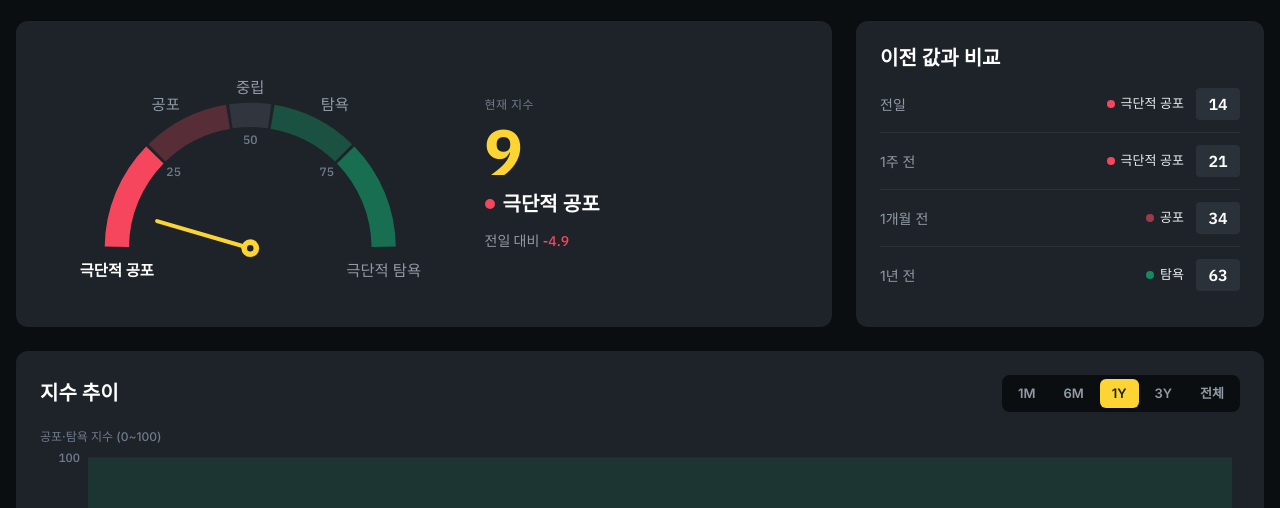
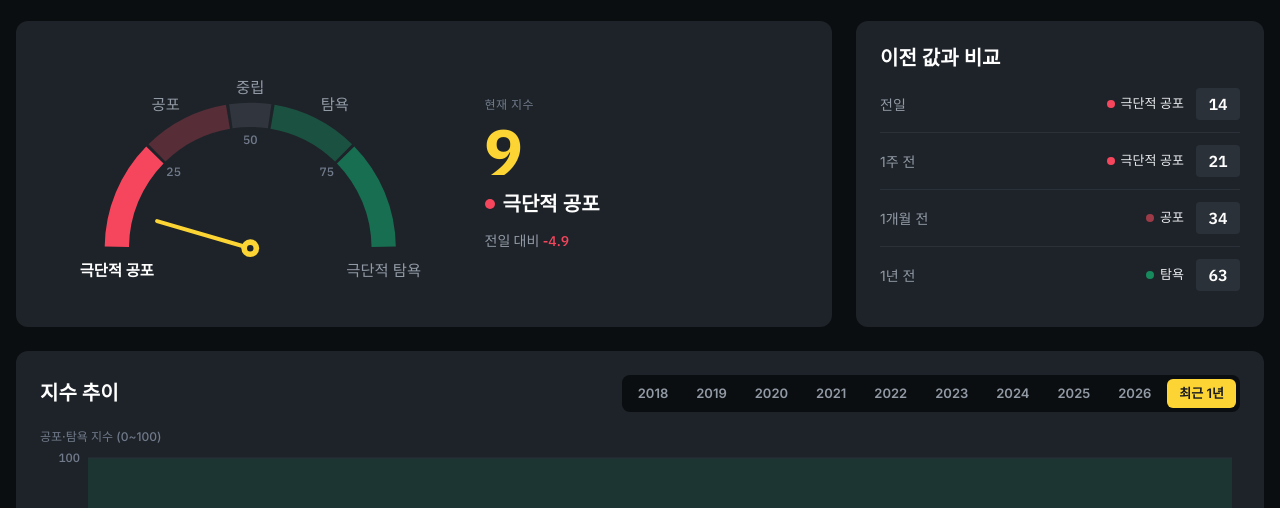
Before and after one commit to t01071512810-wq/korea-feargreed, a plain HTML site: page docs/index.html in a window 1280 px wide. Shown: the part 230-738 px from the top of the page. Drawn offline with Linux system fonts and the light colour scheme.

Commit message:
지수 추이 차트: 기간 버튼을 연도별 + 최근 1년으로 변경
데이터에 있는 연도(2018~)를 버튼으로 만들고 마지막 칸에 '최근 1년'을 둔다.
기본값은 최근 1년. 차트 폭이 0일 때는 그리지 않는다.

Co-Authored-By: Claude Opus 5.5 <noreply@anthropic.com>

```diff
--- a/docs/index.html
+++ b/docs/index.html
@@ -98,7 +98,7 @@ section { margin-top: 24px; }
 
 .chart-head { display: flex; flex-wrap: wrap; align-items: center; justify-content: space-between; gap: 12px; margin-bottom: 16px; }
 .chart-head h2 { margin: 0; }
-.ranges { display: flex; gap: 4px; background: var(--canvas); padding: 4px; border-radius: 8px; }
+.ranges { display: flex; flex-wrap: wrap; gap: 4px; background: var(--canvas); padding: 4px; border-radius: 8px; }
 .ranges button {
   font: 600 13px/1 var(--sans); padding: 8px 12px; border-radius: 6px; cursor: pointer;
   border: 0; background: transparent; color: var(--muted-strong);
@@ -208,13 +208,7 @@ footer .in { max-width: 1280px; margin: 0 auto; padding: 24px 16px 40px; font-si
   <section class="card">
     <div class="chart-head">
       <h2>지수 추이</h2>
-      <div class="ranges" role="group" aria-label="기간">
-        <button data-days="30">1M</button>
-        <button data-days="182">6M</button>
-        <button data-days="365" aria-pressed="true">1Y</button>
-        <button data-days="1095">3Y</button>
-        <button data-days="0">전체</button>
-      </div>
+      <div class="ranges" id="ranges" role="group" aria-label="기간"></div>
     </div>
     <div class="chart" id="hist">
       <div class="chart-title">공포·탐욕 지수 (0~100)</div>
@@ -280,7 +274,7 @@ const el = (tag, attrs = {}, parent) => {
 const fmt = (v, d = 0) => v.toLocaleString("ko-KR", { minimumFractionDigits: d, maximumFractionDigits: d });
 const signed = (v, d = 0) => (v > 0 ? "+" : "") + fmt(v, d);
 const chip = b => `<span class="chip"><span class="dot" style="background:var(${b.v})"></span>${b.name}</span>`;
-let DATA, RANGE = 365;
+let DATA, PERIOD = "recent";  // 지수 추이 차트의 기간: 연도(숫자 문자열) 또는 "recent"(최근 1년)
 
 function gauge(score) {
   const svg = document.getElementById("gauge");
@@ -334,7 +328,7 @@ function compare(d) {
   ).join("");
 }
 
-function lineChart(svg, xs, ys, { min, max, bands = false, ticks, color, dateLen }) {
+function lineChart(svg, xs, ys, { min, max, bands = false, ticks, color }) {
   svg.innerHTML = "";
   const W = svg.clientWidth, H = +svg.getAttribute("height");
   const m = { l: 48, r: 8, t: 8, b: 24 };
@@ -357,7 +351,7 @@ function lineChart(svg, xs, ys, { min, max, bands = false, ticks, color, dateLen
   for (let k = 0; k <= nx; k++) {
     const i = Math.round((k / nx) * (xs.length - 1));
     el("text", { ...label, x: x(i), y: H - 4, "text-anchor": k === 0 ? "start" : k === nx ? "end" : "middle" }, svg)
-      .textContent = xs[i].slice(0, dateLen ?? (RANGE && RANGE <= 182 ? 10 : 7));
+      .textContent = xs[i].slice(0, 7);
   }
   const d = ys.map((v, i) => `${i ? "L" : "M"}${x(i).toFixed(1)},${y(v).toFixed(1)}`).join("");
   el("path", { d, fill: "none", stroke: color, "stroke-width": 2, "stroke-linejoin": "round" }, svg);
@@ -383,14 +377,19 @@ function niceTicks(lo, hi, n = 4) {
 }
 
 function history() {
+  if (!document.getElementById("hist-score").clientWidth) return;  // 폭이 정해지기 전이면 resize 때 그린다
   const h = DATA.history;
-  let start = 0;
-  if (RANGE) {
+  let start, end;
+  if (PERIOD === "recent") {
     const cut = new Date(h.dates.at(-1));
-    cut.setDate(cut.getDate() - RANGE);
+    cut.setFullYear(cut.getFullYear() - 1);
     start = h.dates.findIndex(d => new Date(d) >= cut);
+    end = h.dates.length;
+  } else {
+    start = h.dates.findIndex(d => d.startsWith(PERIOD));
+    end = h.dates.findLastIndex(d => d.startsWith(PERIOD)) + 1;
   }
-  const xs = h.dates.slice(start), s = h.score.slice(start), k = h.kospi.slice(start);
+  const xs = h.dates.slice(start, end), s = h.score.slice(start, end), k = h.kospi.slice(start, end);
   const kmin = Math.min(...k), kmax = Math.max(...k), pad = (kmax - kmin) * 0.08;
   const a = lineChart(document.getElementById("hist-score"), xs, s,
     { min: 0, max: 100, bands: true, ticks: [0, 25, 50, 75, 100], color: css("--primary") });
@@ -477,7 +476,7 @@ function drawZoom() {
   const xs = DATA.history.dates.slice(-ys.length);
   const box = document.getElementById("zoom-chart");
   const c = lineChart(document.getElementById("zoom-svg"), xs, ys,
-    { min: 0, max: 100, bands: true, ticks: [0, 25, 50, 75, 100], color: css("--primary"), dateLen: 7 });
+    { min: 0, max: 100, bands: true, ticks: [0, 25, 50, 75, 100], color: css("--primary") });
   let cur = ys.length - 1;
   const read = i => {
     cur = i;
@@ -530,16 +529,24 @@ function render() {
   document.getElementById("delta").innerHTML = `전일 대비 <span class="${cls(dprev)}">${signed(dprev, 1)}</span>`;
   gauge(d.score);
   compare(d);
+  periodButtons();
   history();
   indicators(d);
   document.getElementById("band-legend").innerHTML = BANDS.map(chip).join("");
 }
 
-document.querySelectorAll(".ranges button").forEach(btn => btn.onclick = () => {
-  document.querySelectorAll(".ranges button").forEach(b => b.setAttribute("aria-pressed", b === btn));
-  RANGE = +btn.dataset.days;
-  history();
-});
+function periodButtons() {
+  const box = document.getElementById("ranges");
+  const years = [...new Set(DATA.history.dates.map(d => d.slice(0, 4)))];
+  box.innerHTML = [...years.map(y => [y, y]), ["recent", "최근 1년"]].map(([v, name]) =>
+    `<button type="button" data-period="${v}" aria-pressed="${v === PERIOD}">${name}</button>`).join("");
+  box.querySelectorAll("button").forEach(btn => btn.onclick = () => {
+    box.querySelectorAll("button").forEach(b => b.setAttribute("aria-pressed", b === btn));
+    PERIOD = btn.dataset.period;
+    history();
+  });
+}
+
 window.addEventListener("resize", () => { if (!DATA) return; history(); if (ZOOM) drawZoom(); });
 
 fetch("data.json", { cache: "no-store" }).then(r => r.json()).then(d => { DATA = d; render(); })
```
